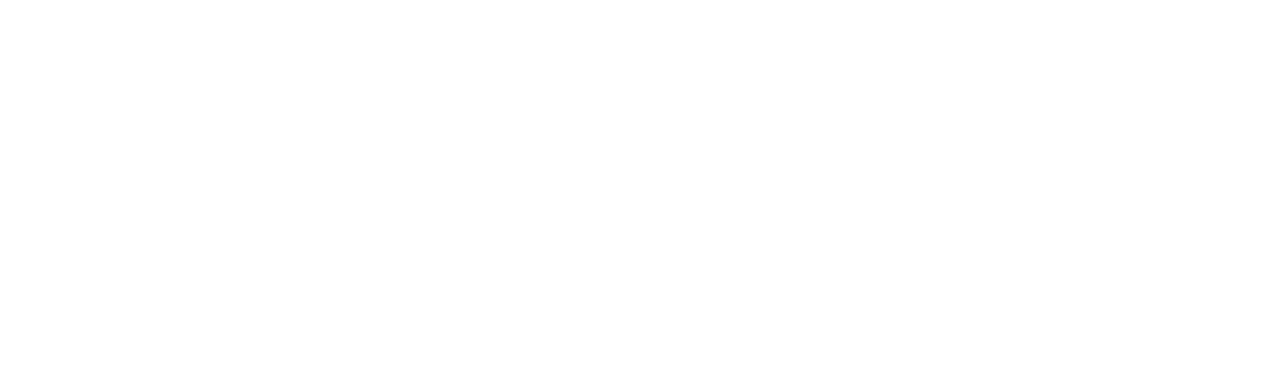
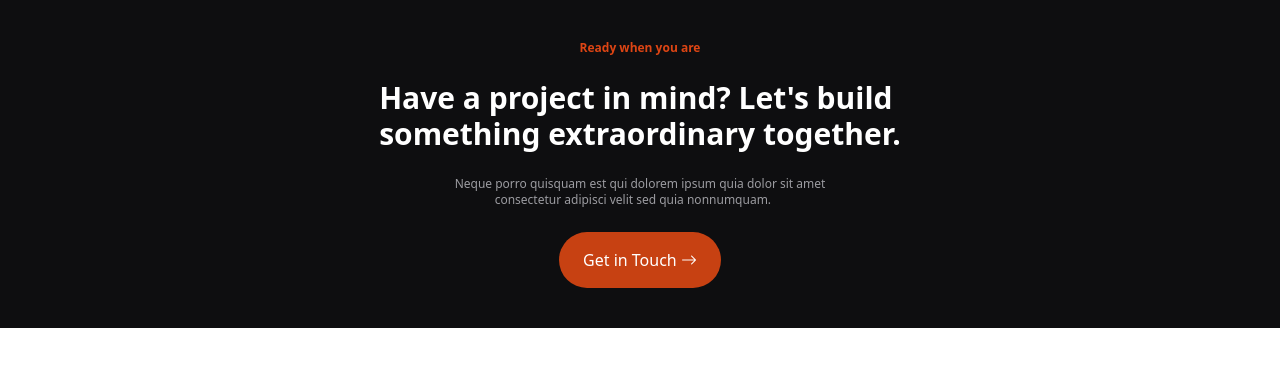
Before and after one commit to Samir-Belgassab/Samir-Belgssab, a website: page index.html in a window 1280 px wide. Drawn offline with nearby package versions, Linux system fonts and the light colour scheme.

Commit message:
Configure Tailwind CSS and add Section 5

```diff
--- a/index.html
+++ b/index.html
@@ -10,6 +10,14 @@
 </head>
 <body>
 
+     <!-- Section -5- -->
+    <section class="flex flex-col items-center gap-6 bg-[#0e0e10] py-10  ">
+        <p class="text-[#dd4514] text-xs font-bold ">Ready when you are</p>
+        <h2 class="text-3xl font-semibold text-white">Have a project in mind? Let's build <br> something extraordinary together.</h2>
+        <p class="text-xs text-[#9c9ca1]  ">Neque porro quisquam est qui dolorem ipsum quia dolor sit amet <br> <span class="pl-10" >consectetur adipisci velit sed quia nonnumquam.</span></p>
+        <button class="bg-[#c74112] text-white py-4 px-6 rounded-4xl hover:bg-[#c25b35]">Get in Touch <i class="bi bi-arrow-right"></i>  </button>
+    </section>
+
     <script src="https://cdn.jsdelivr.net/npm/@tailwindcss/browser@4"></script>
 </body>
 </html>
```
Also changed, not shown: public/css/output.css, 1 other file.
